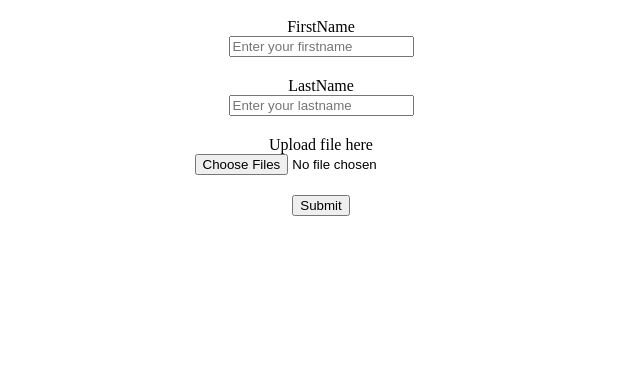
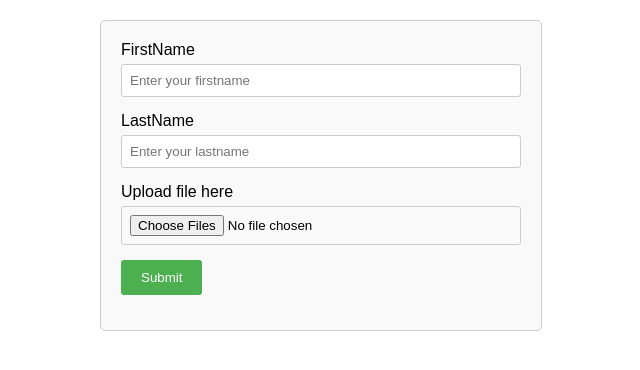
Before and after one commit to PradipChotara/multer, a website: page index.html in a window 1280 px wide. Shown: the whole page, without its empty margins (319-959 px from the left). Drawn offline with Linux system fonts and the light colour scheme.

Commit message:
added style.css

```diff
--- a/index.html
+++ b/index.html
@@ -4,24 +4,7 @@
     <meta charset = "UTF-8" />
     <meta name = "viewport" content = "width=device-width, initial-scale=1.0" />
     <title> Multer demo </title>
-    <style>
-      /* A set of css styles that you can change to make the form attractive. Right now basic styling is used.*/
-      .myform {
-        display: block;
-        margin: auto;
-      }
-      .form-field {
-        padding: 10px;
-      }
-      .form-field > input {
-        display: block;
-        margin: auto;
-      }
-      .form-field > label {
-        display: block;
-        text-align: center;
-      }
-    </style>
+    <link rel="stylesheet" href="style.css">
   </head>
   <body>
     <div>
--- /dev/null
+++ b/style.css
@@ -0,0 +1,49 @@
+/* Add your custom styles here */
+body {
+    font-family: Arial, sans-serif;
+  }
+
+  .myform {
+    max-width: 400px;
+    margin: 20px auto;
+    padding: 20px;
+    border: 1px solid #ccc;
+    border-radius: 5px;
+    background-color: #f9f9f9;
+  }
+
+  .form-field {
+    margin-bottom: 15px;
+  }
+
+  .form-field label {
+    display: block;
+    margin-bottom: 5px;
+  }
+
+  .form-field input[type="text"],
+  .form-field input[type="file"] {
+    width: 100%;
+    padding: 8px;
+    border: 1px solid #ccc;
+    border-radius: 3px;
+    box-sizing: border-box;
+  }
+
+  .form-field input[type="submit"] {
+    background-color: #4caf50;
+    color: white;
+    padding: 10px 20px;
+    border: none;
+    border-radius: 3px;
+    cursor: pointer;
+  }
+
+  .form-field input[type="submit"]:hover {
+    background-color: #45a049;
+  }
+
+  /* Optional: Style file input */
+  input[type="file"] {
+    background-color: transparent;
+  }
```
